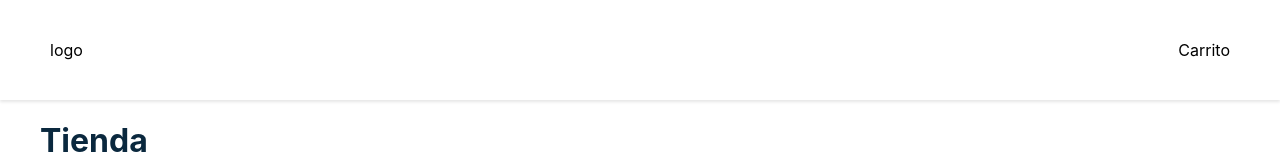
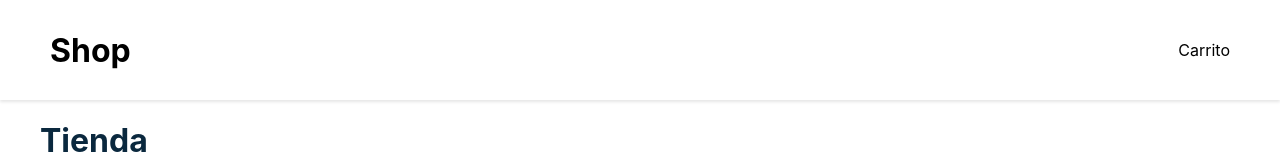
Before and after one commit to przant/react-simple-shopping-cart, a React (Create React App) app: page / in a window 1280 px wide. Shown: the top 160 px of the page. Built offline with nearby package versions, Linux system fonts and the light colour scheme.

Commit message:
Add Logo component

```diff
--- a/src/components/Navbar.js
+++ b/src/components/Navbar.js
@@ -1,4 +1,5 @@
 import { Component } from "react";
+import Logo from "./Logo";
 
 const styles = {
     navbar: {
@@ -17,7 +18,7 @@ class Navbar extends Component {
     render() {
         return (
             <nav style={ styles.navbar }>
-                <p>logo</p>
+                <Logo />
                 <p>Carrito</p>
             </nav>
         )
```
